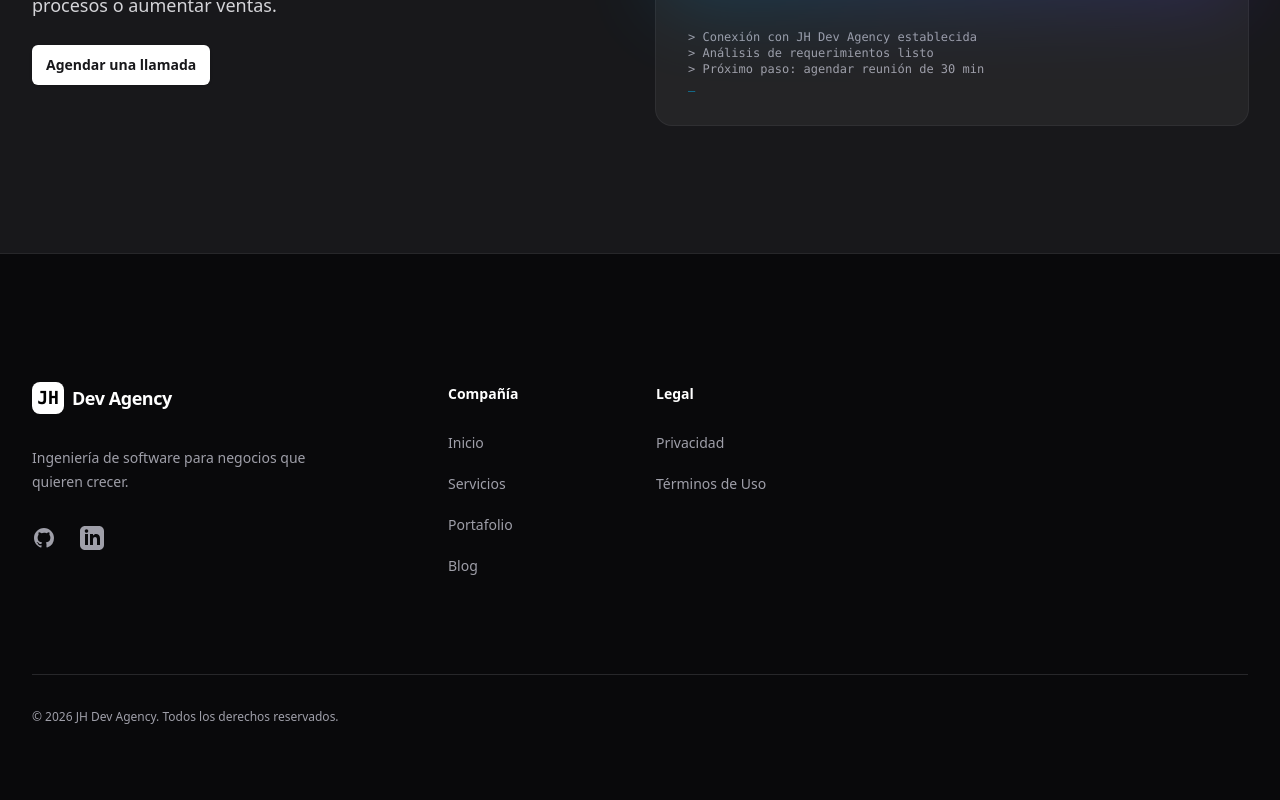
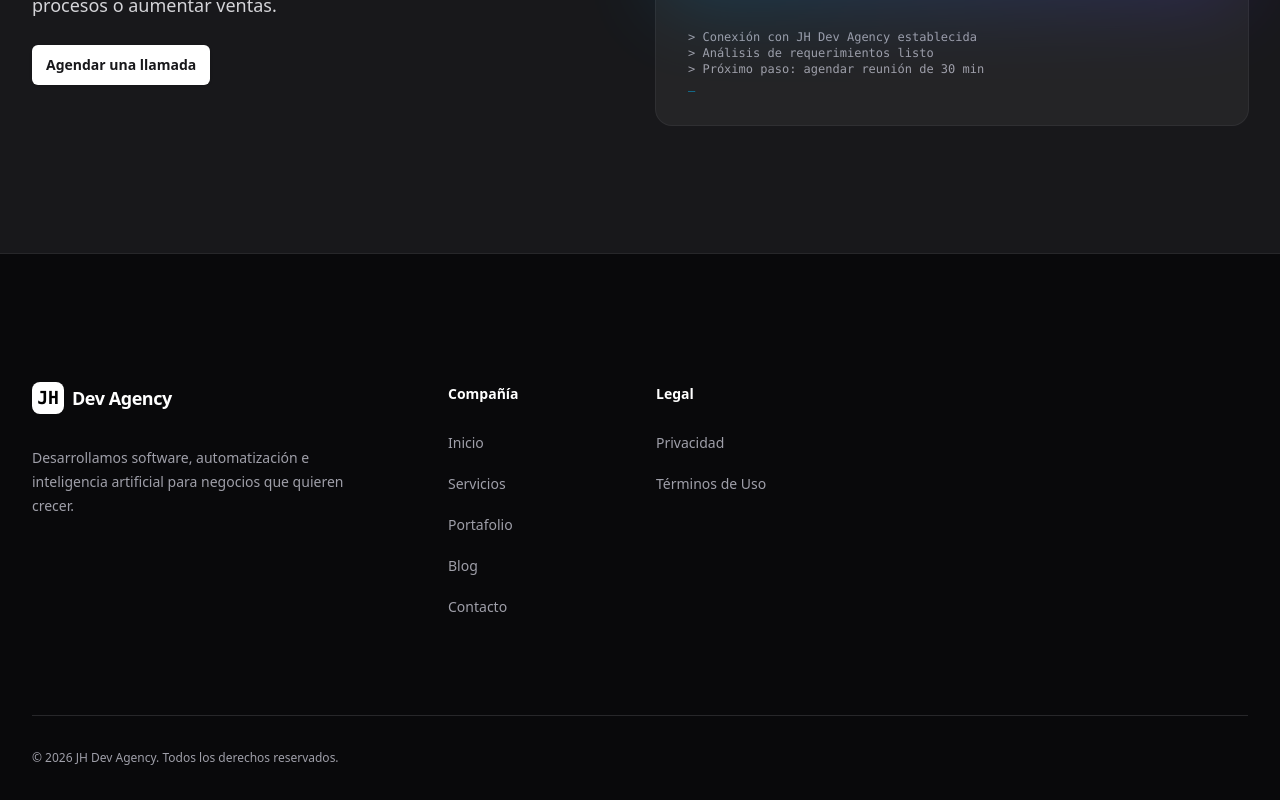
Before and after one commit to JH-Dev-Agency/jh-dev-agency, an Angular app: page / in a window 1280 px wide. Shown: the part 2649-3449 px from the top of the page. Before the commit the page ends 3408 px from the top, so only its background shows below. Built offline with nearby package versions, Linux system fonts and the light colour scheme.

Commit message:
modificando footer

```diff
--- a/src/app/core/state/settings.ts
+++ b/src/app/core/state/settings.ts
@@ -307,7 +307,8 @@ export class Settings {
         ],
       },
       footer: {
-        tagline: 'Ingeniería de software para negocios que quieren crecer.',
+        tagline:
+          'Desarrollamos software, automatización e inteligencia artificial para negocios que quieren crecer.',
         rights: 'Todos los derechos reservados.',
         sections: { company: 'Compañía', legal: 'Legal' },
         links: {
--- a/src/app/layout/footer/footer.ts
+++ b/src/app/layout/footer/footer.ts
@@ -32,34 +32,7 @@ import { Settings } from '../../core/state/settings';
               {{ settings.text().footer.tagline }}
             </p>
 
-            <div class="flex space-x-6">
-              <a
-                href="#"
-                class="text-zinc-400 hover:text-zinc-900 dark:hover:text-white transition-colors"
-              >
-                <span class="sr-only">GitHub</span>
-                <svg class="h-6 w-6" fill="currentColor" viewBox="0 0 24 24" aria-hidden="true">
-                  <path
-                    fill-rule="evenodd"
-                    d="M12 2C6.477 2 2 6.484 2 12.017c0 4.425 2.865 8.18 6.839 9.504.5.092.682-.217.682-.483 0-.237-.008-.868-.013-1.703-2.782.605-3.369-1.343-3.369-1.343-.454-1.158-1.11-1.466-1.11-1.466-.908-.62.069-.608.069-.608 1.003.07 1.531 1.032 1.531 1.032.892 1.53 2.341 1.088 2.91.832.092-.647.35-1.088.636-1.338-2.22-.253-4.555-1.113-4.555-4.951 0-1.093.39-1.988 1.029-2.688-.103-.253-.446-1.272.098-2.65 0 0 .84-.27 2.75 1.026A9.564 9.564 0 0112 6.844c.85.004 1.705.115 2.504.337 1.909-1.296 2.747-1.027 2.747-1.027.546 1.379.202 2.398.1 2.651.64.7 1.028 1.595 1.028 2.688 0 3.848-2.339 4.695-4.566 4.943.359.309.678.92.678 1.855 0 1.338-.012 2.419-.012 2.747 0 .268.18.58.688.482A10.019 10.019 0 0022 12.017C22 6.484 17.522 2 12 2z"
-                    clip-rule="evenodd"
-                  />
-                </svg>
-              </a>
-              <a
-                href="#"
-                class="text-zinc-400 hover:text-zinc-900 dark:hover:text-white transition-colors"
-              >
-                <span class="sr-only">LinkedIn</span>
-                <svg class="h-6 w-6" fill="currentColor" viewBox="0 0 24 24" aria-hidden="true">
-                  <path
-                    fill-rule="evenodd"
-                    d="M19 0h-14c-2.761 0-5 2.239-5 5v14c0 2.761 2.239 5 5 5h14c2.762 0 5-2.239 5-5v-14c0-2.761-2.238-5-5-5zm-11 19h-3v-11h3v11zm-1.5-12.268c-.966 0-1.75-.79-1.75-1.764s.784-1.764 1.75-1.764 1.75.79 1.75 1.764-.783 1.764-1.75 1.764zm13.5 12.268h-3v-5.604c0-3.368-4-3.113-4 0v5.604h-3v-11h3v1.765c1.396-2.586 7-2.777 7 2.476v6.759z"
-                    clip-rule="evenodd"
-                  />
-                </svg>
-              </a>
-            </div>
+            <div class="flex space-x-6"></div>
           </div>
 
           <div class="mt-16 grid grid-cols-2 gap-8 xl:col-span-2 xl:mt-0">
@@ -97,6 +70,14 @@ import { Settings } from '../../core/state/settings';
                       >{{ settings.text().nav.blog }}</a
                     >
                   </li>
+                  <li>
+                    <a
+                      routerLink="/contact"
+                      class="text-sm leading-6 text-zinc-600 dark:text-zinc-400 hover:text-sky-500 transition-colors"
+                    >
+                      {{ settings.text().nav.contact }}
+                    </a>
+                  </li>
                 </ul>
               </div>
               <div class="mt-10 md:mt-0">
@@ -126,7 +107,8 @@ import { Settings } from '../../core/state/settings';
 
         <div class="mt-16 border-t border-zinc-200 dark:border-zinc-800 pt-8 sm:mt-20 lg:mt-24">
           <p class="text-xs leading-5 text-zinc-500 dark:text-zinc-400">
-            &copy; {{ currentYear() }} {{ settings.text().brandName }}. {{ settings.text().footer.rights }}
+            &copy; {{ currentYear() }} {{ settings.text().brandName }}.
+            {{ settings.text().footer.rights }}
           </p>
         </div>
       </div>
```
